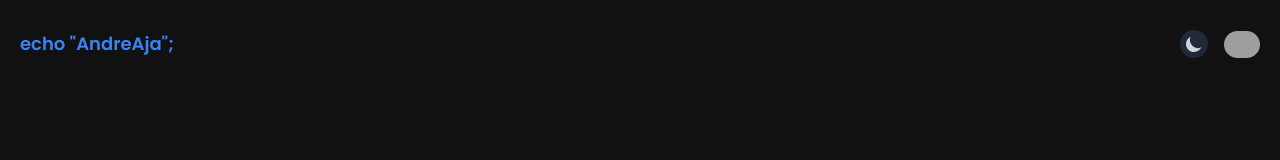
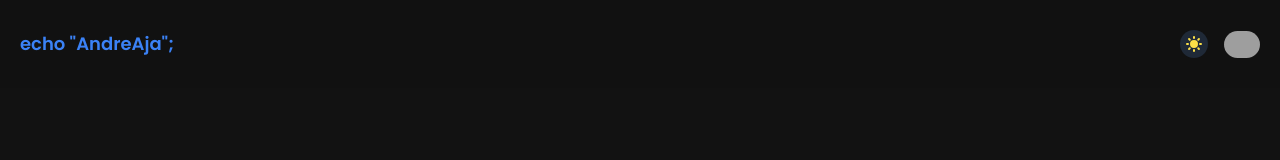
Before and after one commit to andremarthinusl/portfolio, a Vue app: page / in a window 1280 px wide. Shown: the top 160 px of the page. Built offline with nearby package versions, Linux system fonts and the light colour scheme; grey boxes are pictures that could not be loaded.

Commit message:
update light/dark mode

```diff
--- a/src/App.vue
+++ b/src/App.vue
@@ -6,7 +6,7 @@
         </button>
         <div class="flex items-center gap-4 md:order-2 fadein-bot">
             <button @click="toggleTheme" class="p-1 rounded-full" :class="isLightMode ? 'bg-gray-200' : 'bg-gray-800'">
-              <svg v-if="!isLightMode" xmlns="http://www.w3.org/2000/svg" class="h-5 w-5 text-gray-300" viewBox="0 0 20 20" fill="currentColor">
+            <svg v-if="isLightMode" xmlns="http://www.w3.org/2000/svg" class="h-5 w-5 text-gray-800" viewBox="0 0 20 20" fill="currentColor">
               <path d="M17.293 13.293A8 8 0 016.707 2.707a8.001 8.001 0 1010.586 10.586z" />
             </svg>
             <svg v-else xmlns="http://www.w3.org/2000/svg" class="h-5 w-5 text-yellow-300" viewBox="0 0 20 20" fill="currentColor">
@@ -14,7 +14,8 @@
             </svg>
           </button>
           <a href="https://github.com/andremarthinusl" target="_blank"><img class="w-9 rounded-full" src="https://seeklogo.com/images/G/github-logo-2E3852456C-seeklogo.com.png" alt="github"></a>
-        </div>        <div class="hidden md:flex justify-between items-center w-full md:w-auto md:order-1" id="mobile-menu-3">
+        </div>
+        <div class="hidden md:flex justify-between items-center w-full md:w-auto md:order-1" id="mobile-menu-3">
           <ul class="flex-col md:flex-row flex md:space-x-8 mt-4 md:mt-0 md:text-sm md:font-medium">
             <li>
               <router-link to="/"
```
Lines whose indentation alone changed are shown as unchanged.
